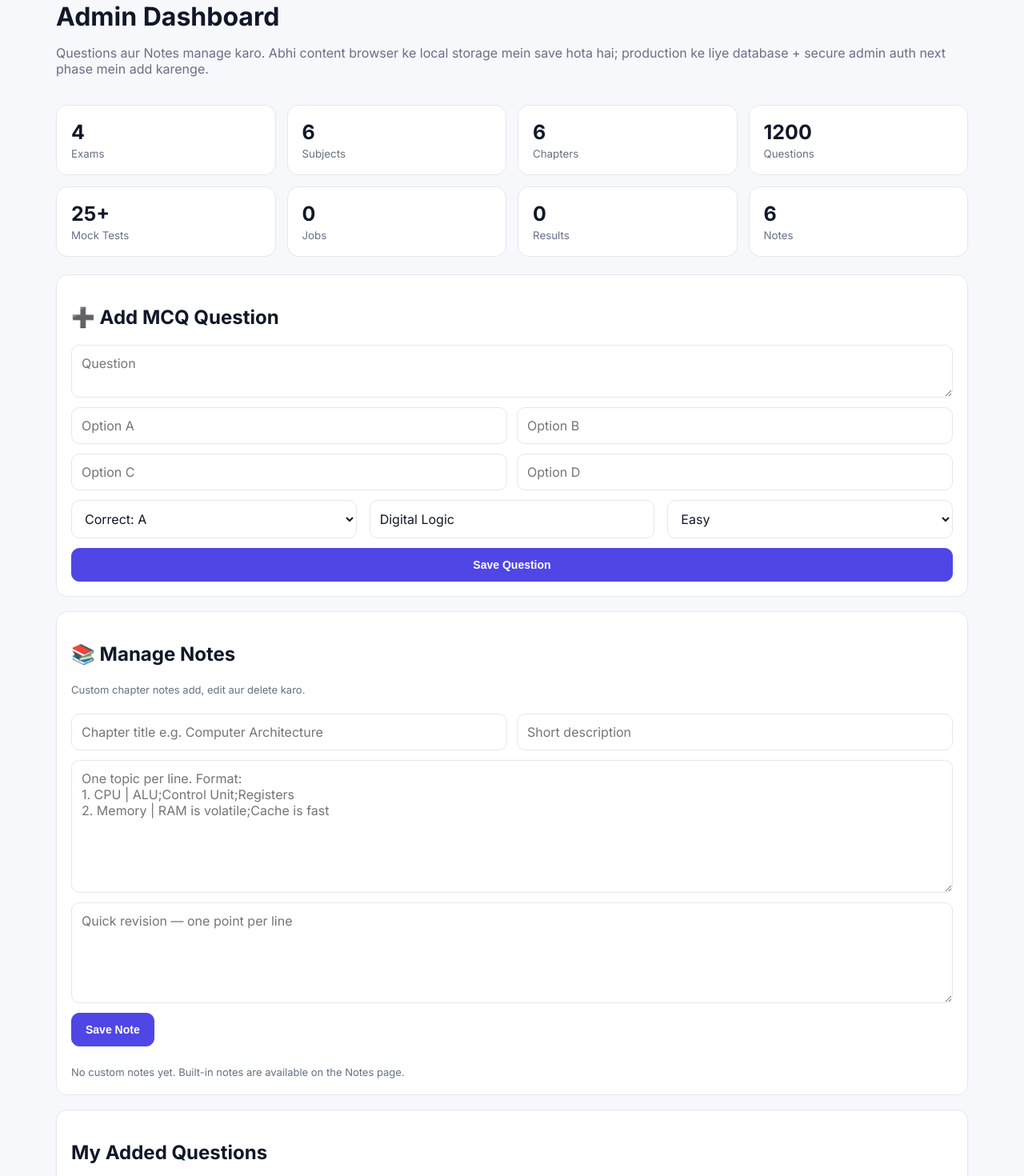
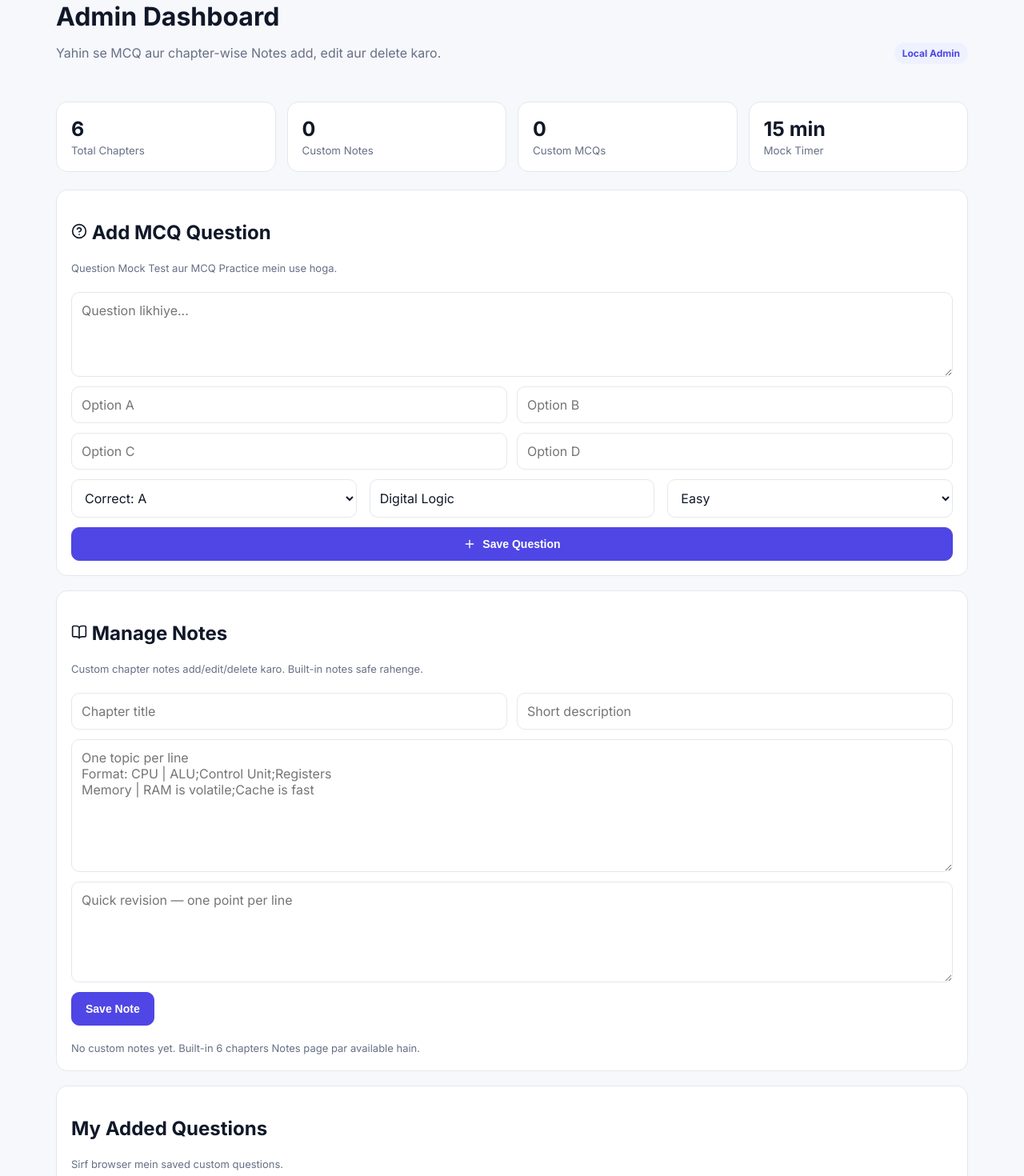
Before and after one commit to vickypatel88048/cs-quiz, a Next.js app in the folder bihar-exam-super-app/: page /admin in a window 1280 px wide. Shown: the part 140-1610 px from the top of the page at 80% size. Built offline with nearby package versions, Linux system fonts and the light colour scheme.

Commit message:
Fix and improve admin dashboard content management

```diff
--- a/bihar-exam-super-app/app/admin/page.tsx
+++ b/bihar-exam-super-app/app/admin/page.tsx
@@ -1,81 +1,219 @@
 'use client';
 
 import { FormEvent, useEffect, useState } from 'react';
+import { Trash2, Pencil, X, Plus, BookOpen, HelpCircle } from 'lucide-react';
 import { Question } from '@/data/questions';
 import { ChapterNote, chapterNotes as seedNotes } from '@/data/notes';
 
 type NoteForm = { title: string; description: string; topics: string; revision: string };
+type QuestionForm = { question: string; a: string; b: string; c: string; d: string; answer: string; chapter: string; difficulty: string };
+
 const emptyNote: NoteForm = { title: '', description: '', topics: '', revision: '' };
-const STORAGE = 'biharExamNotes';
+const emptyQuestion: QuestionForm = { question: '', a: '', b: '', c: '', d: '', answer: '0', chapter: 'Digital Logic', difficulty: 'Easy' };
+const QUESTION_STORAGE = 'biharExamQuestions';
+const NOTE_STORAGE = 'biharExamNotes';
 
 export default function Admin() {
   const [questions, setQuestions] = useState<Question[]>([]);
   const [notes, setNotes] = useState<ChapterNote[]>([]);
   const [message, setMessage] = useState('');
-  const [form, setForm] = useState({question:'',a:'',b:'',c:'',d:'',answer:'0',chapter:'Digital Logic',difficulty:'Easy'});
+  const [questionForm, setQuestionForm] = useState<QuestionForm>(emptyQuestion);
   const [noteForm, setNoteForm] = useState<NoteForm>(emptyNote);
-  const [editingSlug, setEditingSlug] = useState<string | null>(null);
+  const [editingQuestionId, setEditingQuestionId] = useState<number | null>(null);
+  const [editingNoteSlug, setEditingNoteSlug] = useState<string | null>(null);
 
   useEffect(() => {
     try {
-      setQuestions(JSON.parse(localStorage.getItem('biharExamQuestions') || '[]'));
-      setNotes(JSON.parse(localStorage.getItem(STORAGE) || '[]'));
-    } catch {}
+      setQuestions(JSON.parse(localStorage.getItem(QUESTION_STORAGE) || '[]'));
+      setNotes(JSON.parse(localStorage.getItem(NOTE_STORAGE) || '[]'));
+    } catch {
+      setMessage('Saved browser data could not be loaded.');
+    }
   }, []);
 
-  const addQuestion = (e: FormEvent) => {
+  const flash = (text: string) => {
+    setMessage(text);
+    window.setTimeout(() => setMessage(''), 2500);
+  };
+
+  const saveQuestions = (next: Question[]) => {
+    localStorage.setItem(QUESTION_STORAGE, JSON.stringify(next));
+    setQuestions(next);
+  };
+
+  const addOrUpdateQuestion = (e: FormEvent) => {
     e.preventDefault();
-    if (!form.question || !form.a || !form.b || !form.c || !form.d) { setMessage('Please fill all fields.'); return; }
-    const item: Question = { id: Date.now(), exam:'Bihar STET Computer Science', chapter:form.chapter, difficulty:form.difficulty as Question['difficulty'], question:form.question, options:[form.a,form.b,form.c,form.d], answer:Number(form.answer), explanation:'Added from Admin Dashboard.' };
-    const next = [...questions, item]; localStorage.setItem('biharExamQuestions', JSON.stringify(next)); setQuestions(next); setMessage('✅ Question added successfully.');
-    setForm({question:'',a:'',b:'',c:'',d:'',answer:'0',chapter:'Digital Logic',difficulty:'Easy'});
+    if (![questionForm.question, questionForm.a, questionForm.b, questionForm.c, questionForm.d].every(v => v.trim())) {
+      flash('Please fill question and all 4 options.');
+      return;
+    }
+
+    const item: Question = {
+      id: editingQuestionId ?? Date.now(),
+      exam: 'Bihar STET Computer Science',
+      chapter: questionForm.chapter.trim() || 'General',
+      difficulty: questionForm.difficulty as Question['difficulty'],
+      question: questionForm.question.trim(),
+      options: [questionForm.a.trim(), questionForm.b.trim(), questionForm.c.trim(), questionForm.d.trim()],
+      answer: Number(questionForm.answer),
+      explanation: 'Added from Admin Dashboard.',
+    };
+
+    const next = editingQuestionId === null
+      ? [...questions, item]
+      : questions.map(q => q.id === editingQuestionId ? item : q);
+
+    saveQuestions(next);
+    setQuestionForm(emptyQuestion);
+    setEditingQuestionId(null);
+    flash(editingQuestionId === null ? '✅ Question added.' : '✅ Question updated.');
+  };
+
+  const editQuestion = (q: Question) => {
+    setEditingQuestionId(q.id);
+    setQuestionForm({ question: q.question, a: q.options[0] || '', b: q.options[1] || '', c: q.options[2] || '', d: q.options[3] || '', answer: String(q.answer), chapter: q.chapter, difficulty: q.difficulty });
+    window.scrollTo({ top: 0, behavior: 'smooth' });
+  };
+
+  const deleteQuestion = (id: number) => {
+    if (!window.confirm('Delete this question?')) return;
+    saveQuestions(questions.filter(q => q.id !== id));
+    if (editingQuestionId === id) { setEditingQuestionId(null); setQuestionForm(emptyQuestion); }
+    flash('Question deleted.');
+  };
+
+  const clearQuestions = () => {
+    if (!questions.length || !window.confirm('Delete all custom questions?')) return;
+    localStorage.removeItem(QUESTION_STORAGE);
+    setQuestions([]);
+    flash('All custom questions deleted.');
   };
 
   const saveNote = (e: FormEvent) => {
     e.preventDefault();
-    if (!noteForm.title.trim() || !noteForm.topics.trim()) { setMessage('Note title and at least one topic are required.'); return; }
-    const slug = editingSlug || noteForm.title.toLowerCase().trim().replace(/[^a-z0-9]+/g, '-').replace(/(^-|-$)/g, '') || `note-${Date.now()}`;
-    const topics = noteForm.topics.split('\n').map((line) => line.trim()).filter(Boolean).map((line) => {
+    if (!noteForm.title.trim() || !noteForm.topics.trim()) {
+      flash('Chapter title and at least one topic are required.');
+      return;
+    }
+
+    const slug = editingNoteSlug || noteForm.title.toLowerCase().trim().replace(/[^a-z0-9]+/g, '-').replace(/(^-|-$)/g, '') || `note-${Date.now()}`;
+    const topics = noteForm.topics.split('\n').map(line => line.trim()).filter(Boolean).map(line => {
       const [title, ...rest] = line.split('|');
-      return { title: title.trim(), points: (rest.join('|') || title).split(';').map((p) => p.trim()).filter(Boolean) };
+      return { title: title.trim(), points: (rest.join('|') || title).split(';').map(p => p.trim()).filter(Boolean) };
     });
-    const revision = noteForm.revision.split('\n').map((x) => x.trim()).filter(Boolean);
+    const revision = noteForm.revision.split('\n').map(x => x.trim()).filter(Boolean);
     const item: ChapterNote = { slug, title: noteForm.title.trim(), description: noteForm.description.trim(), topics, revision };
-    const next = editingSlug ? notes.map((n) => n.slug === editingSlug ? item : n) : [...notes, item];
-    localStorage.setItem(STORAGE, JSON.stringify(next)); setNotes(next); setNoteForm(emptyNote); setEditingSlug(null); setMessage(editingSlug ? '✅ Note updated.' : '✅ Note added.');
+    const next = editingNoteSlug ? notes.map(n => n.slug === editingNoteSlug ? item : n) : [...notes, item];
+
+    localStorage.setItem(NOTE_STORAGE, JSON.stringify(next));
+    setNotes(next);
+    setNoteForm(emptyNote);
+    setEditingNoteSlug(null);
+    flash(editingNoteSlug ? '✅ Note updated.' : '✅ Note added.');
   };
 
   const editNote = (note: ChapterNote) => {
-    setEditingSlug(note.slug);
-    setNoteForm({ title: note.title, description: note.description, topics: note.topics.map((t) => `${t.title}|${t.points.join(';')}`).join('\n'), revision: note.revision.join('\n') });
+    setEditingNoteSlug(note.slug);
+    setNoteForm({ title: note.title, description: note.description, topics: note.topics.map(t => `${t.title}|${t.points.join(';')}`).join('\n'), revision: note.revision.join('\n') });
     window.scrollTo({ top: document.body.scrollHeight, behavior: 'smooth' });
   };
 
   const deleteNote = (slug: string) => {
-    const next = notes.filter((n) => n.slug !== slug); localStorage.setItem(STORAGE, JSON.stringify(next)); setNotes(next); setMessage('Note deleted from this browser.');
+    if (!window.confirm('Delete this custom chapter note?')) return;
+    const next = notes.filter(n => n.slug !== slug);
+    localStorage.setItem(NOTE_STORAGE, JSON.stringify(next));
+    setNotes(next);
+    if (editingNoteSlug === slug) { setEditingNoteSlug(null); setNoteForm(emptyNote); }
+    flash('Note deleted.');
   };
 
-  const clearQuestions = () => { localStorage.removeItem('biharExamQuestions'); setQuestions([]); setMessage('Question list cleared from this browser.'); };
-  const clearNotes = () => { localStorage.removeItem(STORAGE); setNotes([]); setMessage('Custom notes cleared. Built-in notes remain available.'); };
-  const cards=[['Exams','4'],['Subjects','6'],['Chapters',String(seedNotes.length + notes.length)],['Questions',String(1200 + questions.length)],['Mock Tests','25+'],['Jobs','0'],['Results','0'],['Notes',String(seedNotes.length + notes.length)]];
+  const clearNotes = () => {
+    if (!notes.length || !window.confirm('Delete all custom notes?')) return;
+    localStorage.removeItem(NOTE_STORAGE);
+    setNotes([]);
+    setEditingNoteSlug(null);
+    setNoteForm(emptyNote);
+    flash('All custom notes deleted. Built-in notes remain available.');
+  };
 
-  return <main className="page"><div className="container">
-    <h1>Admin Dashboard</h1><p className="muted">Questions aur Notes manage karo. Abhi content browser ke local storage mein save hota hai; production ke liye database + secure admin auth next phase mein add karenge.</p>
-    <div className="stats">{cards.map(c=><div className="stat" key={c[0]}><b>{c[1]}</b><small>{c[0]}</small></div>)}</div>
+  return (
+    <main className="page">
+      <div className="container">
+        <div className="sectionhead">
+          <div>
+            <h1>Admin Dashboard</h1>
+            <p className="muted">Yahin se MCQ aur chapter-wise Notes add, edit aur delete karo.</p>
+          </div>
+          <span className="badge">Local Admin</span>
+        </div>
 
-    <div className="card" style={{marginTop:22}}><h2>➕ Add MCQ Question</h2><form onSubmit={addQuestion} style={{display:'grid',gap:12,marginTop:16}}><textarea required placeholder="Question" value={form.question} onChange={e=>setForm({...form,question:e.target.value})}/><div className="grid2"><input required placeholder="Option A" value={form.a} onChange={e=>setForm({...form,a:e.target.value})}/><input required placeholder="Option B" value={form.b} onChange={e=>setForm({...form,b:e.target.value})}/><input required placeholder="Option C" value={form.c} onChange={e=>setForm({...form,c:e.target.value})}/><input required placeholder="Option D" value={form.d} onChange={e=>setForm({...form,d:e.target.value})}/></div><div className="grid3"><select value={form.answer} onChange={e=>setForm({...form,answer:e.target.value})}><option value="0">Correct: A</option><option value="1">Correct: B</option><option value="2">Correct: C</option><option value="3">Correct: D</option></select><input placeholder="Chapter" value={form.chapter} onChange={e=>setForm({...form,chapter:e.target.value})}/><select value={form.difficulty} onChange={e=>setForm({...form,difficulty:e.target.value})}><option>Easy</option><option>Medium</option><option>Hard</option></select></div><button className="btn primary" type="submit">Save Question</button></form></div>
+        <div className="stats">
+          <div className="stat"><b>{seedNotes.length + notes.length}</b><small>Total Chapters</small></div>
+          <div className="stat"><b>{notes.length}</b><small>Custom Notes</small></div>
+          <div className="stat"><b>{questions.length}</b><small>Custom MCQs</small></div>
+          <div className="stat"><b>15 min</b><small>Mock Timer</small></div>
+        </div>
 
-    <div className="card" style={{marginTop:18}}><div className="sectionhead"><div><h2>📚 Manage Notes</h2><p className="muted">Custom chapter notes add, edit aur delete karo.</p></div>{notes.length>0 && <button className="btn" onClick={clearNotes}>Clear Custom Notes</button>}</div>
-      <form onSubmit={saveNote} style={{display:'grid',gap:12,marginTop:16}}>
-        <div className="grid2"><input required placeholder="Chapter title e.g. Computer Architecture" value={noteForm.title} onChange={e=>setNoteForm({...noteForm,title:e.target.value})}/><input placeholder="Short description" value={noteForm.description} onChange={e=>setNoteForm({...noteForm,description:e.target.value})}/></div>
-        <textarea required rows={7} placeholder={'One topic per line. Format:\n1. CPU | ALU;Control Unit;Registers\n2. Memory | RAM is volatile;Cache is fast'} value={noteForm.topics} onChange={e=>setNoteForm({...noteForm,topics:e.target.value})}/>
-        <textarea rows={5} placeholder="Quick revision — one point per line" value={noteForm.revision} onChange={e=>setNoteForm({...noteForm,revision:e.target.value})}/>
-        <div style={{display:'flex',gap:10,flexWrap:'wrap'}}><button className="btn primary" type="submit">{editingSlug ? 'Update Note' : 'Save Note'}</button>{editingSlug && <button className="btn" type="button" onClick={()=>{setEditingSlug(null);setNoteForm(emptyNote)}}>Cancel Edit</button>}</div>
-      </form>
-      <div className="list">{notes.length===0 ? <p className="muted">No custom notes yet. Built-in notes are available on the Notes page.</p> : notes.map((note)=><div className="row" key={note.slug}><div><strong>{note.title}</strong><span>{note.topics.length} topics • {note.revision.length} revision points</span></div><div style={{display:'flex',gap:8}}><button className="btn" onClick={()=>editNote(note)}>Edit</button><button className="btn" onClick={()=>deleteNote(note.slug)}>Delete</button></div></div>)}</div>
-    </div>
+        <section className="card" style={{ marginTop: 22 }}>
+          <div className="sectionhead">
+            <div><h2><HelpCircle size={20} /> {editingQuestionId ? 'Edit MCQ Question' : 'Add MCQ Question'}</h2><p className="muted">Question Mock Test aur MCQ Practice mein use hoga.</p></div>
+            {editingQuestionId && <button className="btn" type="button" onClick={() => { setEditingQuestionId(null); setQuestionForm(emptyQuestion); }}><X size={16} /> Cancel</button>}
+          </div>
+          <form onSubmit={addOrUpdateQuestion} style={{ display: 'grid', gap: 12, marginTop: 16 }}>
+            <textarea required rows={4} placeholder="Question likhiye..." value={questionForm.question} onChange={e => setQuestionForm({ ...questionForm, question: e.target.value })} />
+            <div className="grid2">
+              <input required placeholder="Option A" value={questionForm.a} onChange={e => setQuestionForm({ ...questionForm, a: e.target.value })} />
+              <input required placeholder="Option B" value={questionForm.b} onChange={e => setQuestionForm({ ...questionForm, b: e.target.value })} />
+              <input required placeholder="Option C" value={questionForm.c} onChange={e => setQuestionForm({ ...questionForm, c: e.target.value })} />
+              <input required placeholder="Option D" value={questionForm.d} onChange={e => setQuestionForm({ ...questionForm, d: e.target.value })} />
+            </div>
+            <div className="grid3">
+              <select value={questionForm.answer} onChange={e => setQuestionForm({ ...questionForm, answer: e.target.value })}><option value="0">Correct: A</option><option value="1">Correct: B</option><option value="2">Correct: C</option><option value="3">Correct: D</option></select>
+              <input placeholder="Chapter" value={questionForm.chapter} onChange={e => setQuestionForm({ ...questionForm, chapter: e.target.value })} />
+              <select value={questionForm.difficulty} onChange={e => setQuestionForm({ ...questionForm, difficulty: e.target.value })}><option>Easy</option><option>Medium</option><option>Hard</option></select>
+            </div>
+            <button className="btn primary" type="submit">{editingQuestionId ? <><Pencil size={16} /> Update Question</> : <><Plus size={16} /> Save Question</>}</button>
+          </form>
+        </section>
 
-    <div className="card" style={{marginTop:18}}><div className="sectionhead"><div><h2>My Added Questions</h2><p className="muted">{questions.length} questions stored locally</p></div>{questions.length>0 && <button className="btn" onClick={clearQuestions}>Clear</button>}</div>{questions.length===0 ? <p className="muted">Abhi koi custom question nahi hai.</p> : <div className="list">{questions.map((q,i)=><div className="row" key={q.id}><div><strong>{i+1}. {q.question}</strong><span>{q.chapter} • {q.difficulty} • Correct: {q.options[q.answer]}</span></div></div>)}</div>}</div>
-    {message && <p className="muted" style={{marginTop:14}}>{message}</p>}
-  </div></main>;
+        <section className="card" style={{ marginTop: 18 }}>
+          <div className="sectionhead">
+            <div><h2><BookOpen size={20} /> Manage Notes</h2><p className="muted">Custom chapter notes add/edit/delete karo. Built-in notes safe rahenge.</p></div>
+            {notes.length > 0 && <button className="btn" onClick={clearNotes}><Trash2 size={16} /> Clear Custom</button>}
+          </div>
+          <form onSubmit={saveNote} style={{ display: 'grid', gap: 12, marginTop: 16 }}>
+            <div className="grid2"><input required placeholder="Chapter title" value={noteForm.title} onChange={e => setNoteForm({ ...noteForm, title: e.target.value })} /><input placeholder="Short description" value={noteForm.description} onChange={e => setNoteForm({ ...noteForm, description: e.target.value })} /></div>
+            <textarea required rows={7} placeholder={'One topic per line\nFormat: CPU | ALU;Control Unit;Registers\nMemory | RAM is volatile;Cache is fast'} value={noteForm.topics} onChange={e => setNoteForm({ ...noteForm, topics: e.target.value })} />
+            <textarea rows={5} placeholder="Quick revision — one point per line" value={noteForm.revision} onChange={e => setNoteForm({ ...noteForm, revision: e.target.value })} />
+            <div style={{ display: 'flex', gap: 10, flexWrap: 'wrap' }}><button className="btn primary" type="submit">{editingNoteSlug ? 'Update Note' : 'Save Note'}</button>{editingNoteSlug && <button className="btn" type="button" onClick={() => { setEditingNoteSlug(null); setNoteForm(emptyNote); }}>Cancel Edit</button>}</div>
+          </form>
+
+          <div className="list" style={{ marginTop: 18 }}>
+            {notes.length === 0 ? <p className="muted">No custom notes yet. Built-in {seedNotes.length} chapters Notes page par available hain.</p> : notes.map(note => (
+              <div className="row" key={note.slug}>
+                <div><strong>{note.title}</strong><span>{note.topics.length} topics • {note.revision.length} revision points</span></div>
+                <div style={{ display: 'flex', gap: 8 }}><button className="btn" onClick={() => editNote(note)}><Pencil size={15} /> Edit</button><button className="btn" onClick={() => deleteNote(note.slug)}><Trash2 size={15} /> Delete</button></div>
+              </div>
+            ))}
+          </div>
+        </section>
+
+        <section className="card" style={{ marginTop: 18 }}>
+          <div className="sectionhead">
+            <div><h2>My Added Questions</h2><p className="muted">Sirf browser mein saved custom questions.</p></div>
+            {questions.length > 0 && <button className="btn" onClick={clearQuestions}><Trash2 size={16} /> Clear All</button>}
+          </div>
+          {questions.length === 0 ? <p className="muted" style={{ marginTop: 16 }}>Abhi koi custom question nahi hai.</p> : <div className="list" style={{ marginTop: 16 }}>{questions.map((q, i) => (
+            <div className="row" key={q.id}>
+              <div><strong>{i + 1}. {q.question}</strong><span>{q.chapter} • {q.difficulty} • Correct: {q.options[q.answer]}</span></div>
+              <div style={{ display: 'flex', gap: 8 }}><button className="btn" onClick={() => editQuestion(q)}><Pencil size={15} /> Edit</button><button className="btn" onClick={() => deleteQuestion(q.id)}><Trash2 size={15} /> Delete</button></div>
+            </div>
+          ))}</div>}
+        </section>
+
+        {message && <div className="notice" style={{ marginTop: 16 }}>{message}</div>}
+        <p className="muted" style={{ marginTop: 16 }}>Note: Abhi Admin data browser localStorage mein hai. Real production admin ke liye next step MongoDB + secure authentication hoga.</p>
+      </div>
+    </main>
+  );
 }
```
